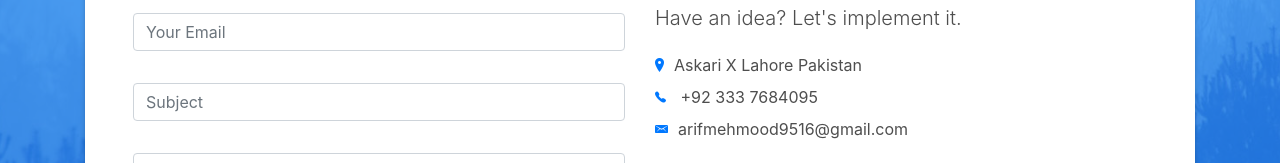
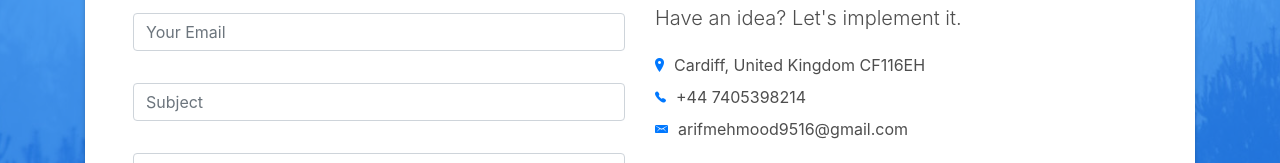
Before and after one commit to ArifMehmood16/ArifMehmood16.github.io, a plain HTML site: page index.html in a window 1280 px wide. Shown: the part 4143-4306 px from the top of the page. Drawn offline with Linux system fonts and the light colour scheme; files whose address does not match are found by name.

Commit message:
Update index.html

```diff
--- a/index.html
+++ b/index.html
@@ -406,8 +406,8 @@
                       Have an idea? Let's implement it.
                     </p>
                     <ul class="list-ico">
-                      <li><span class="ion-ios-location"></span>Askari X Lahore Pakistan</li>
-                      <li><span class="ion-ios-telephone"></span> +92 333 7684095</li>
+                      <li><span class="ion-ios-location"></span>Cardiff, United Kingdom CF116EH</li>
+                      <li><span class="ion-ios-telephone"></span>+44 7405398214</li>
                       <li><span class="ion-email"></span>arifmehmood9516@gmail.com</li>
                     </ul>
                   </div>
```
